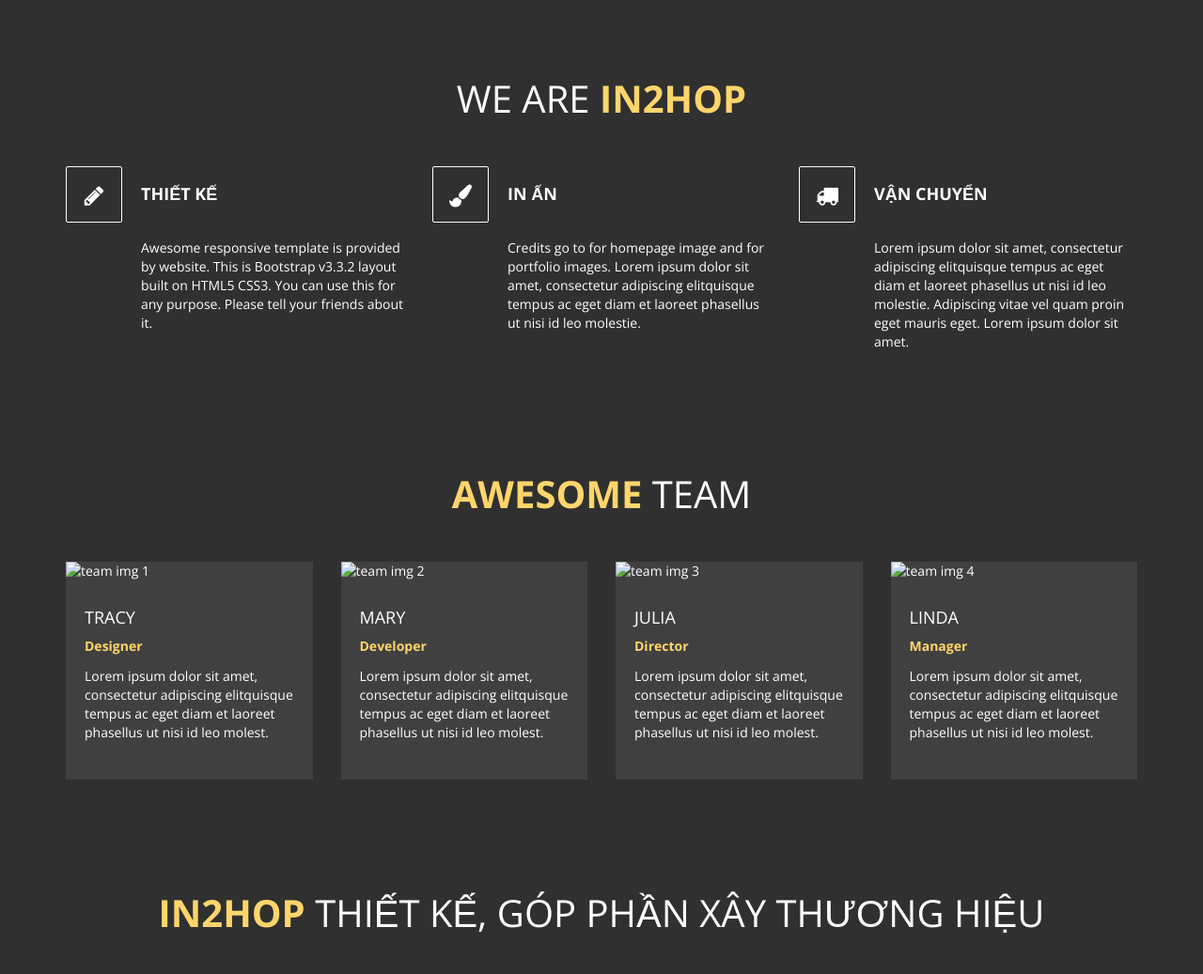
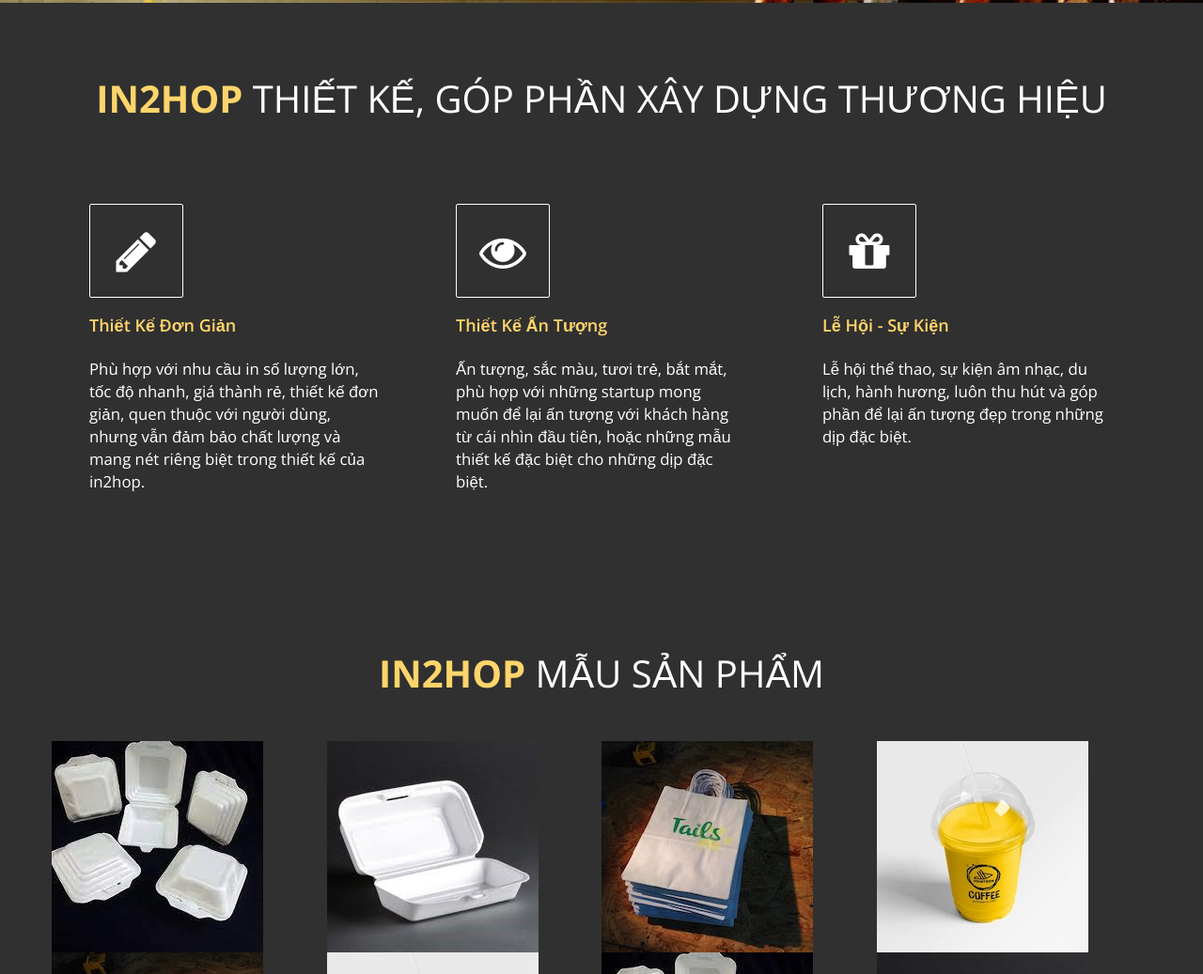
Before and after one commit to yoforever9999/in2hop, a plain HTML site: page index.html in a window 1280 px wide. Shown: the part 775-1812 px from the top of the page at 94% size. Drawn offline with nearby package versions, Linux system fonts and the light colour scheme.

Commit message:
initial commit

```diff
--- a/css/templatemo-style.css
+++ b/css/templatemo-style.css
@@ -242,7 +242,7 @@ header .social-icon li a
 	}
 .element {
 	height: 60px;
-	font-size: 16px;
+	font-size: 24px;
 }
 /* end home */
 
--- a/index.html
+++ b/index.html
@@ -77,9 +77,9 @@
 				<div class="collapse navbar-collapse">
 					<ul class="nav navbar-nav navbar-right">
 						<li><a href="#top">HOME</a></li>
-						<li><a href="#about">Dịch Vụ</a></li>
 						<li><a href="#service">Thiết Kế</a></li>
 						<li><a href="#portfolio">Sản Phẩm</a></li>
+						<li><a href="#about">Dịch Vụ</a></li>
 						<li><a href="#contact">Liên Hệ</a></li>
 					</ul>
 				</div>
@@ -103,131 +103,27 @@
     		</div>
     	</section>
     	<!-- end home -->
-
-    	<!-- start about -->
-		<section id="about">
-			<div class="container">
-				<div class="row">
-					<div class="col-md-12">
-    					<h2 class="wow bounceIn" data-wow-offset="50" data-wow-delay="0.3s">WE ARE <span>IN2HOP</span></h2>
-    				</div>
-					<div class="col-md-4 col-sm-4 col-xs-12 wow fadeInLeft" data-wow-offset="50" data-wow-delay="0.6s">
-						<div class="media">
-							<div class="media-heading-wrapper">
-								<div class="media-object pull-left">
-									<i class="fa fa-pencil"></i>
-								</div>
-								<h3 class="media-heading">THIẾT KẾ</h3>
-							</div>
-							<div class="media-body">
-								<p>Awesome responsive template is provided by website. This is Bootstrap v3.3.2 layout built on HTML5 CSS3. You can use this for any purpose. Please tell your friends about it.</p>
-							</div>
-						</div>
-					</div>
-					<div class="col-md-4 col-sm-4 col-xs-12 wow fadeInUp" data-wow-offset="50" data-wow-delay="0.9s">
-						<div class="media">
-							<div class="media-heading-wrapper">
-								<div class="media-object pull-left">
-									<i class="fa fa-paint-brush"></i>
-								</div>
-								<h3 class="media-heading">IN ẤN</h3>
-							</div>
-							<div class="media-body">
-								<p>Credits go to for homepage image and for portfolio images. Lorem ipsum dolor sit amet, consectetur adipiscing elitquisque tempus ac eget diam et laoreet phasellus ut nisi id leo molestie.</p>
-							</div>
-						</div>
-					</div>
-					<div class="col-md-4 col-sm-4 col-xs-12 wow fadeInRight" data-wow-offset="50" data-wow-delay="0.6s">
-						<div class="media">
-							<div class="media-heading-wrapper">
-								<div class="media-object pull-left">
-									<i class="fa fa-truck"></i>
-								</div>
-								<h3 class="media-heading">VẬN CHUYỂN</h3>
-							</div>
-							<div class="media-body">
-								<p>Lorem ipsum dolor sit amet, consectetur adipiscing elitquisque tempus ac eget diam et laoreet phasellus ut nisi id leo molestie. Adipiscing vitae vel quam proin eget mauris eget. Lorem ipsum dolor sit amet.</p>
-							</div>
-						</div>
-					</div>
-				</div>
-			</div>
-		</section>
-		<!-- end about -->
-
-    	<!-- start team -->
-    	<section id="team">
-    		<div class="container">
-    			<div class="row">
-    				<div class="col-md-12">
-    					<h2 class="wow bounceIn" data-wow-offset="50" data-wow-delay="0.3s"><span>AWESOME</span> TEAM</h2>
-    				</div>
-    				<div class="col-md-3 col-sm-6 col-xs-12 wow fadeIn" data-wow-offset="50" data-wow-delay="1.3s">
-    					<div class="team-wrapper">
-    						<img src="images/team-img1.jpg" class="img-responsive" alt="team img 1">
-    							<div class="team-des">
-    								<h4>TRACY</h4>
-    								<span>Designer</span>
-    								<p>Lorem ipsum dolor sit amet, consectetur adipiscing elitquisque tempus ac eget diam et laoreet phasellus ut nisi id leo molest.</p>
-    							</div>
-    					</div>
-    				</div>
-    				<div class="col-md-3 col-sm-6 col-xs-12 wow fadeIn" data-wow-offset="50" data-wow-delay="1.6s">
-    					<div class="team-wrapper">
-    						<img src="images/team-img2.jpg" class="img-responsive" alt="team img 2">
-    							<div class="team-des">
-    								<h4>MARY</h4>
-    								<span>Developer</span>
-    								<p>Lorem ipsum dolor sit amet, consectetur adipiscing elitquisque tempus ac eget diam et laoreet phasellus ut nisi id leo molest.</p>
-    							</div>
-    					</div>
-    				</div>
-    				<div class="col-md-3 col-sm-6 col-xs-12 wow fadeIn" data-wow-offset="50" data-wow-delay="1.3s">
-    					<div class="team-wrapper">
-    						<img src="images/team-img3.jpg" class="img-responsive" alt="team img 3">
-    							<div class="team-des">
-    								<h4>JULIA</h4>
-    								<span>Director</span>
-    								<p>Lorem ipsum dolor sit amet, consectetur adipiscing elitquisque tempus ac eget diam et laoreet phasellus ut nisi id leo molest.</p>
-    							</div>
-    					</div>
-    				</div>
-    				<div class="col-md-3 col-sm-6 col-xs-12 wow fadeIn" data-wow-offset="50" data-wow-delay="1.6s">
-    					<div class="team-wrapper">
-    						<img src="images/team-img4.jpg" class="img-responsive" alt="team img 4">
-    							<div class="team-des">
-    								<h4>LINDA</h4>
-    								<span>Manager</span>
-    								<p>Lorem ipsum dolor sit amet, consectetur adipiscing elitquisque tempus ac eget diam et laoreet phasellus ut nisi id leo molest.</p>
-    							</div>
-    					</div>
-    				</div>
-    			</div>
-    		</div>
-    	</section>
-    	<!-- end team -->
-
 			<!-- start service -->
 			<section id="service">
 				<div class="container">
 					<div class="row">
 						<div class="col-md-12">
-    					<h2 class="wow bounceIn" data-wow-offset="50" data-wow-delay="0.3s"><span>IN2HOP </span>THIẾT KẾ, GÓP PHẦN XÂY THƯƠNG HIỆU</h2>
+							<h2 class="wow bounceIn" data-wow-offset="50" data-wow-delay="0.3s"><span>IN2HOP </span>THIẾT KẾ, GÓP PHẦN XÂY DỰNG THƯƠNG HIỆU</h2>
 						</div>
 						<div class="col-md-4 wow fadeIn" data-wow-offset="50" data-wow-delay="0.6s">
 							<i class="fa fa-pencil"></i>
 							<h4>Thiết Kế Đơn Giản</h4>
-    					<p>Phù hợp với nhu cầu in số lượng lớn, tốc độ nhanh, giá thành rẻ, thiết kế đơn giản, quen thuộc với người dùng, nhưng vẫn đảm bảo chất lượng và mang nét riêng biệt trong thiết kế của in2hop.</p>
+							<p style="font-size:120%;">Phù hợp với nhu cầu in số lượng lớn, tốc độ nhanh, giá thành rẻ, thiết kế đơn giản, quen thuộc với người dùng, nhưng vẫn đảm bảo chất lượng và mang nét riêng biệt trong thiết kế của in2hop.</p>
 						</div>
 						<div class="col-md-4 wow fadeIn" data-wow-offset="50" data-wow-delay="0.9s">
 							<i class="fa fa-eye"></i>
 							<h4>Thiết Kế Ấn Tượng</h4>
-    					<p>Ấn tượng, sắc màu, tươi trẻ, bắt mắt, phù hợp với những startup mong muốn để lại ấn tượng với khách hàng từ cái nhìn đầu tiên, hoặc những mẫu thiết kế đặc biệt cho những dịp đặc biệt.</p>
+							<p style="font-size:120%;">Ấn tượng, sắc màu, tươi trẻ, bắt mắt, phù hợp với những startup mong muốn để lại ấn tượng với khách hàng từ cái nhìn đầu tiên, hoặc những mẫu thiết kế đặc biệt cho những dịp đặc biệt.</p>
 						</div>
 						<div class="col-md-4 wow fadeIn" data-wow-offset="50" data-wow-delay="0.6s">
 							<i class="fa fa-gift"></i>
 							<h4>Lễ Hội - Sự Kiện</h4>
-    					<p>Lễ hội thể thao, sự kiện âm nhạc, du lịch, hành hương, luôn thu hút và góp phần để lại ấn tượng đẹp trong những dịp đặc biệt. </p>
+							<p style="font-size:120%;">Lễ hội thể thao, sự kiện âm nhạc, du lịch, hành hương, luôn thu hút và góp phần để lại ấn tượng đẹp trong những dịp đặc biệt. </p>
 						</div>
 					</div>
 				</div>
@@ -326,6 +222,61 @@
     	</section>
     	<!-- end portfolio -->
 
+    	<!-- start about -->
+		<section id="about">
+			<div class="container">
+				<div class="row">
+					<div class="col-md-12">
+    					<h2 class="wow bounceIn" data-wow-offset="50" data-wow-delay="0.3s">DỊCH VỤ <span>IN2HOP</span></h2>
+    				</div>
+					<div class="col-md-4 col-sm-4 col-xs-12 wow fadeInLeft" data-wow-offset="50" data-wow-delay="0.6s">
+						<div class="media">
+							<div class="media-heading-wrapper">
+								<div class="media-object pull-left">
+									<i class="fa fa-pencil"></i>
+								</div>
+								<h3 class="media-heading" style="color:#FFD56B">THIẾT KẾ</h3>
+							</div>
+							<div class="media-body">
+								<p>Awesome responsive template is provided by website. This is Bootstrap v3.3.2 layout built on HTML5 CSS3. You can use this for any purpose. Please tell your friends about it.</p>
+							</div>
+						</div>
+					</div>
+					<div class="col-md-4 col-sm-4 col-xs-12 wow fadeInUp" data-wow-offset="50" data-wow-delay="0.9s">
+						<div class="media">
+							<div class="media-heading-wrapper">
+								<div class="media-object pull-left">
+									<i class="fa fa-paint-brush"></i>
+								</div>
+								<h3 class="media-heading" style="color:#FFD56B">IN ẤN</h3>
+							</div>
+							<div class="media-body">
+								<p>Credits go to for homepage image and for portfolio images. Lorem ipsum dolor sit amet, consectetur adipiscing elitquisque tempus ac eget diam et laoreet phasellus ut nisi id leo molestie.</p>
+							</div>
+						</div>
+					</div>
+					<div class="col-md-4 col-sm-4 col-xs-12 wow fadeInRight" data-wow-offset="50" data-wow-delay="0.6s">
+						<div class="media">
+							<div class="media-heading-wrapper">
+								<div class="media-object pull-left">
+									<i class="fa fa-truck"></i>
+								</div>
+								<h3 class="media-heading" style="color:#FFD56B">VẬN CHUYỂN</h3>
+							</div>
+							<div class="media-body">
+								<p>Lorem ipsum dolor sit amet, consectetur adipiscing elitquisque tempus ac eget diam et laoreet phasellus ut nisi id leo molestie. Adipiscing vitae vel quam proin eget mauris eget. Lorem ipsum dolor sit amet.</p>
+							</div>
+						</div>
+					</div>
+				</div>
+			</div>
+		</section>
+		<!-- end about -->
+
+
+
+
+
     	<!-- start contact -->
     	<section id="contact">
     		<div class="container">
```
Also changed, not shown: images/home-bg.jpg (added), images/portfolio-img1.jpg (added), images/portfolio-img2.jpg (added), images/portfolio-img3.jpg (added), images/portfolio-img4.jpg (added), 2 other files. Lines whose indentation alone changed are shown as unchanged.
